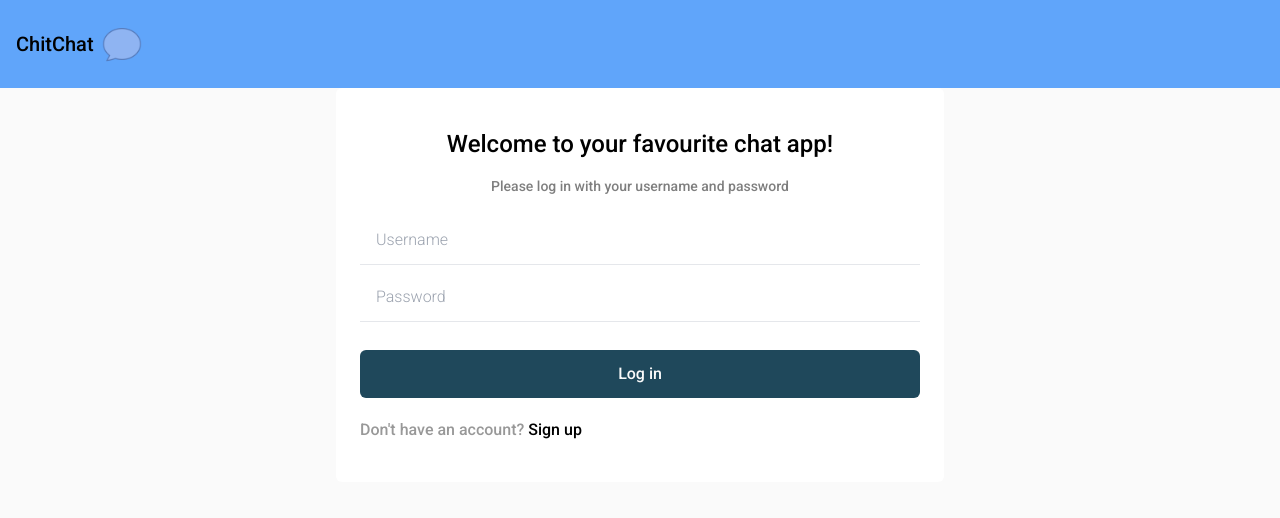
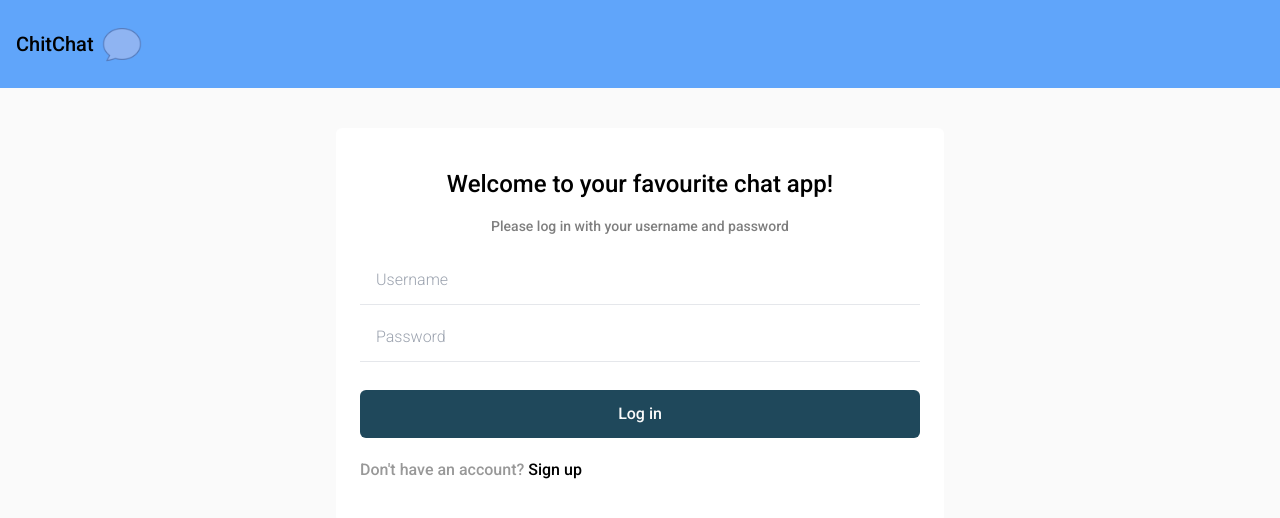
Before and after one commit to Jcerovsky/real-time-chat-app, a Next.js app: page /login in a window 1280 px wide. Shown: the top 518 px of the page. Built offline with nearby package versions, Linux system fonts and the light colour scheme.

Commit message:
add margin to login & sugnup forms

```diff
--- a/src/app/login/page.tsx
+++ b/src/app/login/page.tsx
@@ -40,7 +40,7 @@ function Page() {
   return (
     <form
       className="w-full sm:w-3/4 sm:ml-auto sm:mr-auto px-6 py-10 rounded-md bg-white dark:bg-primary-dark
-    max-w-[38rem]"
+    max-w-[38rem] sm:mt-10"
       onSubmit={handleSubmit}
     >
       <h1 className="text-2xl text-center">
--- a/src/app/signup/page.tsx
+++ b/src/app/signup/page.tsx
@@ -76,7 +76,7 @@ function Page() {
   return (
     <form
       className="w-full sm:w-3/4 sm:ml-auto sm:mr-auto px-6 py-10 rounded-md bg-white dark:bg-primary-dark
-    max-w-[38rem]"
+    max-w-[38rem] sm:mt-10"
       onSubmit={handleSubmit}
     >
       <h1 className="text-2xl text-center mb-5">Create Account</h1>
```
